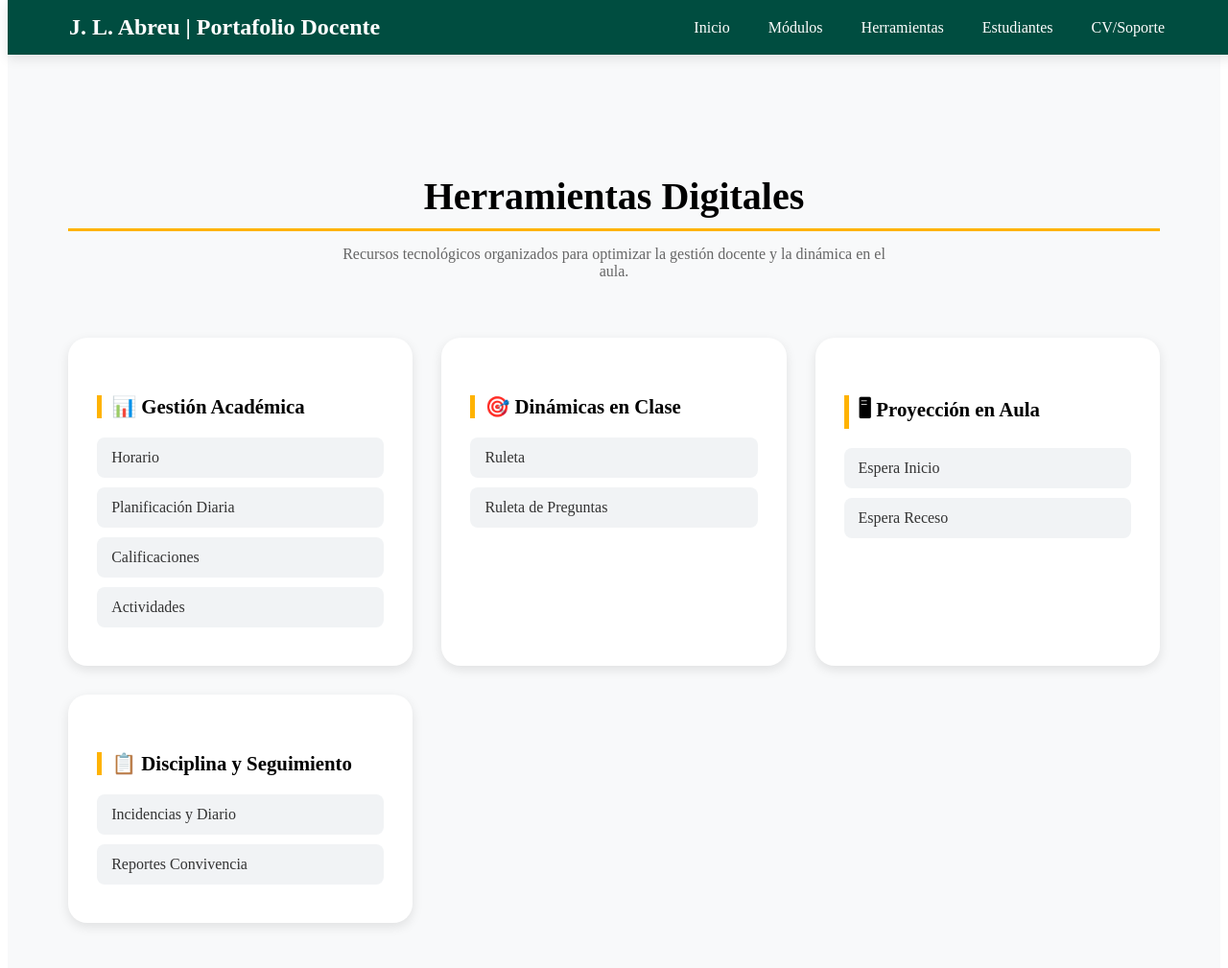
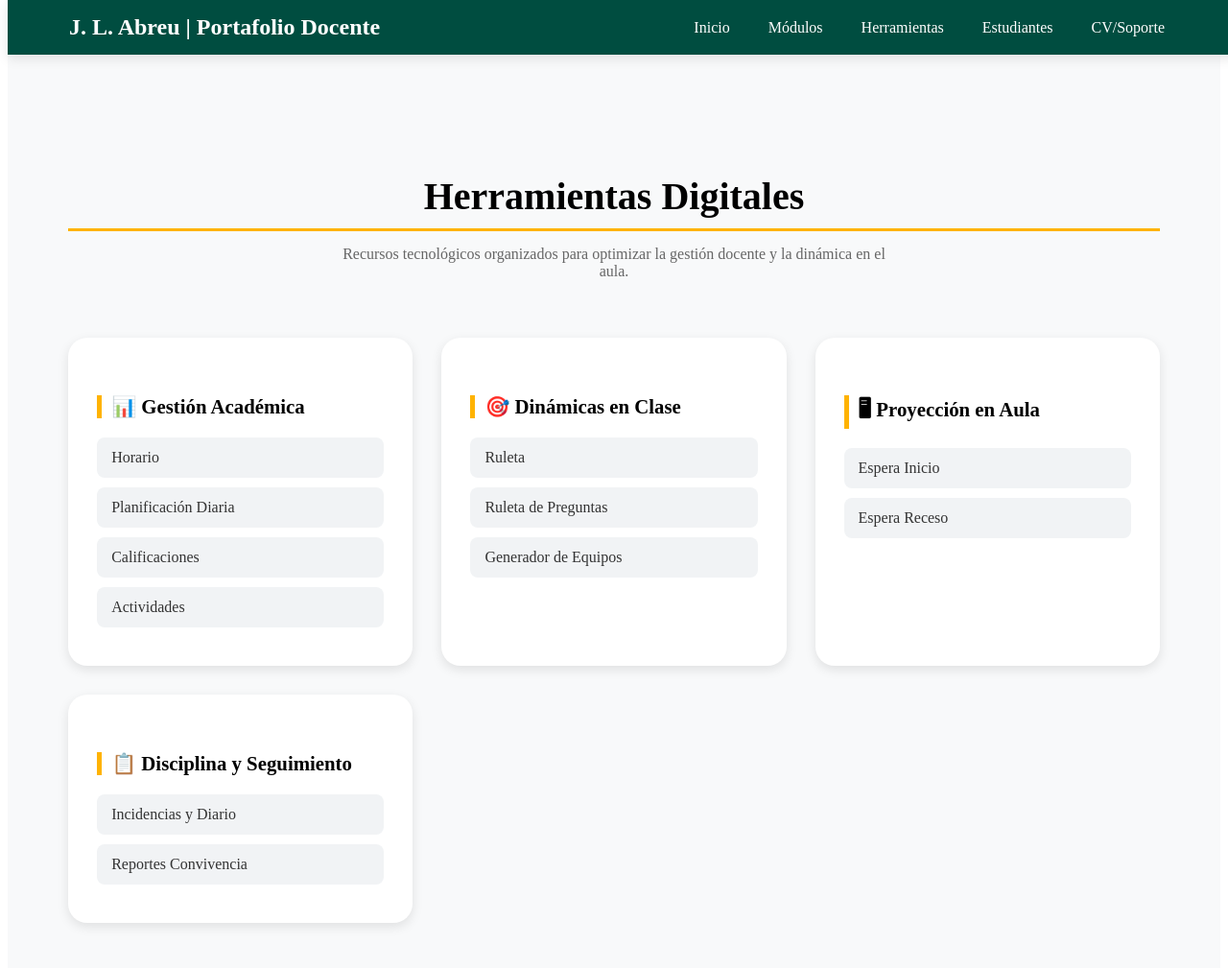
Before and after one commit to jorge21028/portafolio, a Jekyll site: the page herramientas.html, which Jekyll copies as it is, in a window 1280 px wide and 1050 px high. Shown: the top 1009 px of the window at 96% size. Built offline with Jekyll 4.4.1, drawn with Linux system fonts in a browser that asks for light colours.

Commit message:
Update herramientas.html

```diff
--- a/herramientas.html
+++ b/herramientas.html
@@ -39,7 +39,8 @@
             <h2>🎯 Dinámicas en Clase</h2>
             <a href="ruleta.html" class="herramienta-item">Ruleta</a>
             <a href="Preguntas.html" class="herramienta-item">Ruleta de Preguntas</a>
-        </div>
+            <a href="generador-equipos.html" class="herramienta-item">Generador de Equipos</a>
+         </div>
 
         <div class="herramienta-categoria">
             <h2>🖥 Proyección en Aula</h2>
```
